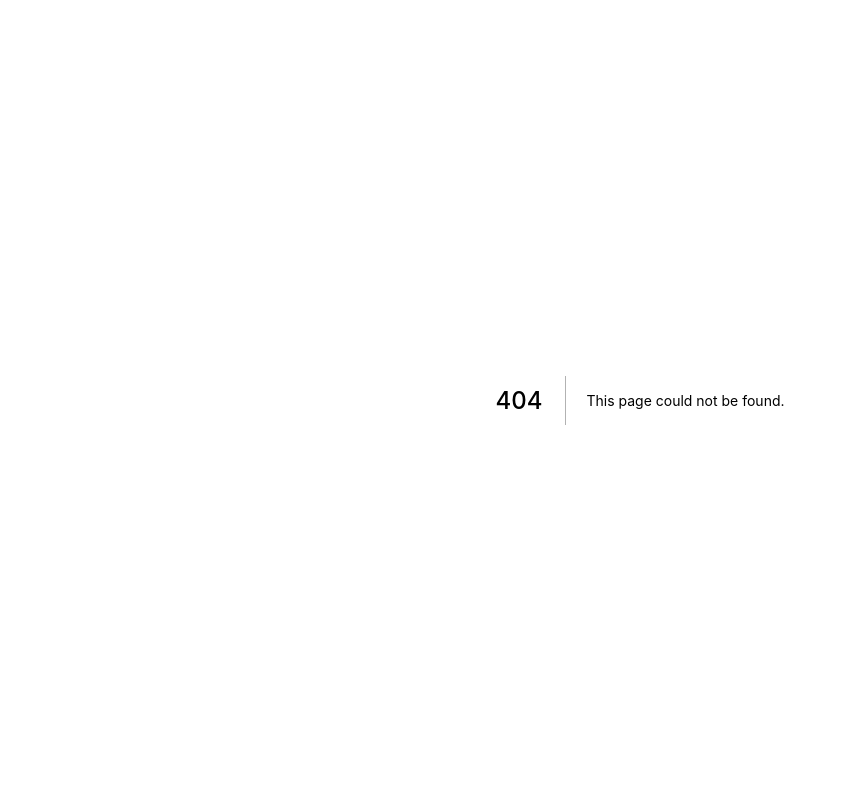
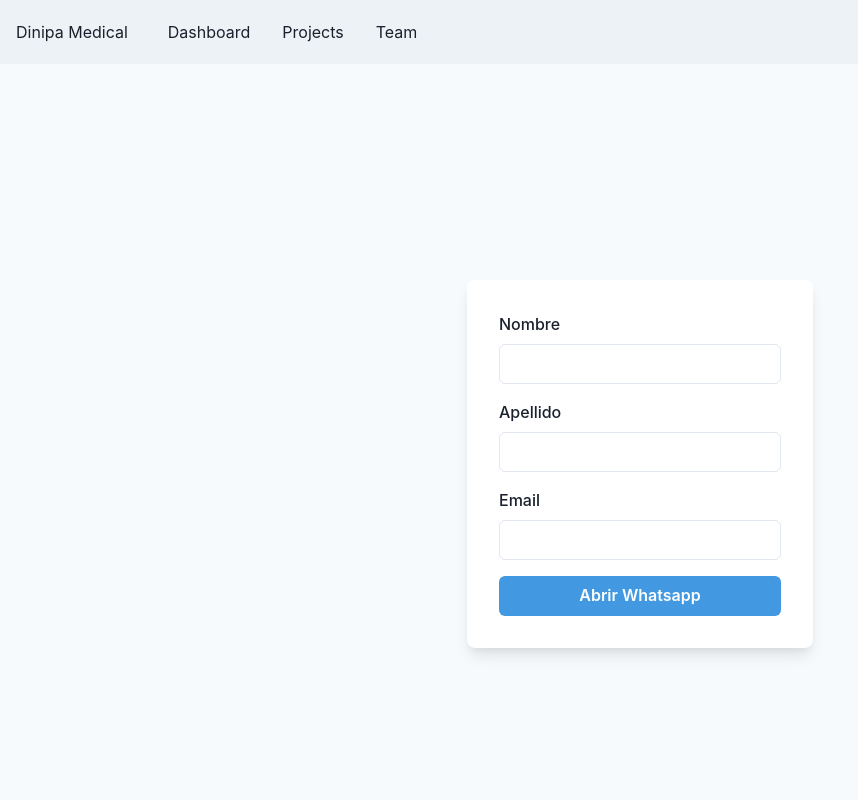
Before and after one commit to juliobarbagallo/dinipa, a Next.js app: page /whatsapp/Whatsapp in a window 1280 px wide. Before the commit this address had no page. Shown: the top 800 px of the page, without its empty margins (0-858 px from the left). Built offline with nearby package versions, Linux system fonts and the light colour scheme.

Commit message:
Adds WA page and faq page

```diff
--- /dev/null
+++ b/pages/whatsapp/Whatsapp.js
@@ -0,0 +1,74 @@
+import {
+  Flex,
+  Box,
+  FormControl,
+  FormLabel,
+  Input,
+  Checkbox,
+  Stack,
+  Link,
+  Button,
+  Heading,
+  Text,
+  useColorModeValue,
+} from "@chakra-ui/react";
+import Footer from "../../components/Footer";
+import NavBar from "../../components/NavBar";
+
+export default function Whatsapp() {
+  const backGround1 = useColorModeValue("gray.50", "gray.800");
+  const backGround2 = useColorModeValue("white", "gray.700");
+  return (
+    <div className="container">
+      <NavBar />
+      <Flex minH={"100vh"} align={"center"} justify={"center"} bg={backGround1}>
+        <Stack spacing={8} mx={"auto"} maxW={"lg"} py={12} px={6}>
+          {/* <Stack align={"center"}>
+            <Heading fontSize={"4xl"}>Sign in to your account</Heading>
+            <Text fontSize={"lg"} color={"gray.600"}>
+              to enjoy all of our cool <Link color={"blue.400"}>features</Link>{" "}
+              ✌️
+            </Text>
+          </Stack> */}
+          <Box rounded={"lg"} bg={backGround2} boxShadow={"lg"} p={8}>
+            <Stack spacing={4}>
+              <FormControl id="nombre">
+                <FormLabel>Nombre</FormLabel>
+                <Input type="text" />
+              </FormControl>
+              <FormControl id="apellido">
+                <FormLabel>Apellido</FormLabel>
+                <Input type="text" />
+              </FormControl>
+              <FormControl id="email">
+                <FormLabel>Email</FormLabel>
+                <Input type="email" />
+              </FormControl>
+
+              <Stack spacing={10}>
+                {/* <Stack
+                  direction={{ base: "column", sm: "row" }}
+                  align={"start"}
+                  justify={"space-between"}
+                >
+                  <Checkbox>Remember me</Checkbox>
+                  <Link color={"blue.400"}>Forgot password?</Link>
+                </Stack> */}
+                <Button
+                  bg={"blue.400"}
+                  color={"white"}
+                  _hover={{
+                    bg: "blue.500",
+                  }}
+                >
+                  Abrir Whatsapp
+                </Button>
+              </Stack>
+            </Stack>
+          </Box>
+        </Stack>
+      </Flex>
+      <Footer />
+    </div>
+  );
+}
```
Also changed, not shown: pages/equipo/[id].js (+7 -4 lines), pages/faq/Faq.js (added, +27 -0 lines).
